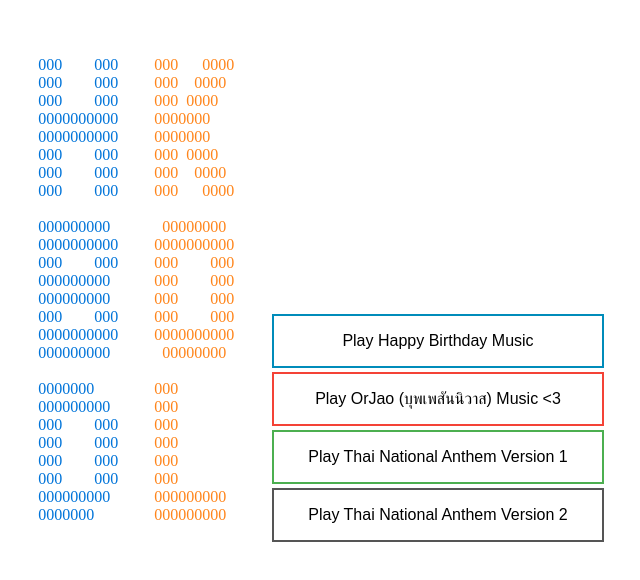
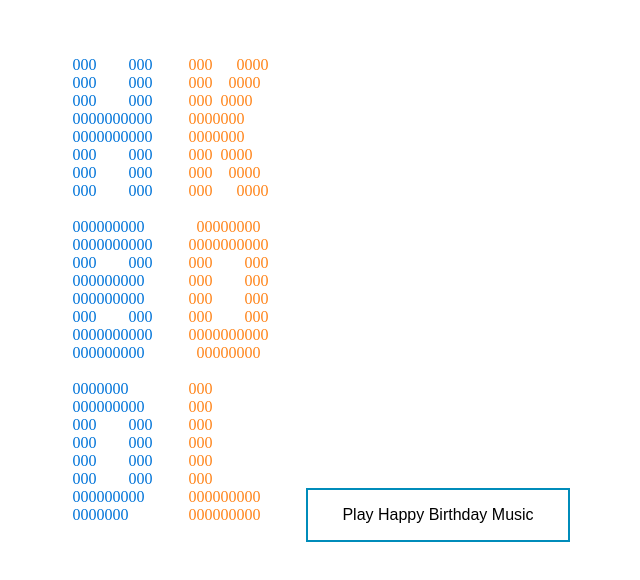
Before and after one commit to Anggaror/SingSongsHBD, a plain HTML site: page index.html in a window 1280 px wide. Shown: the whole page, without its empty margins (336-976 px from the left). Drawn offline with Linux system fonts and the light colour scheme.

Commit message:
index.html

```diff
--- a/index.html
+++ b/index.html
@@ -2,7 +2,7 @@
 <html>
 <head>
 	<meta charset="UTF-8">
-	<title>Sing Songs Tatchagon's Happy Birth Day <3 Rug NaJa</title>
+	<title>Sing Songs Tatchagon's Happy Birth Day angga <3 R</title>
 </head>
 <body>
 
@@ -149,18 +149,6 @@
 		<p class="displayText">
 			<button onclick="onClickHandle('hbdMusic')" class="btn primary-btn">
 				Play Happy Birthday Music
-			</button>
-
-			<button onclick="onClickHandle('orjao')" class="btn danger-btn">
-				Play OrJao (บุพเพสันนิวาส) Music <3
-			</button>
-
-			<button onclick="onClickHandle('thaiNationalAnthemV1')" class="btn success-btn">
-				Play Thai National Anthem Version 1
-			</button>
-
-			<button onclick="onClickHandle('thaiNationalAnthemV2')" class="btn black-btn">
-				Play Thai National Anthem Version 2
 			</button>
 
 		</p>
```
